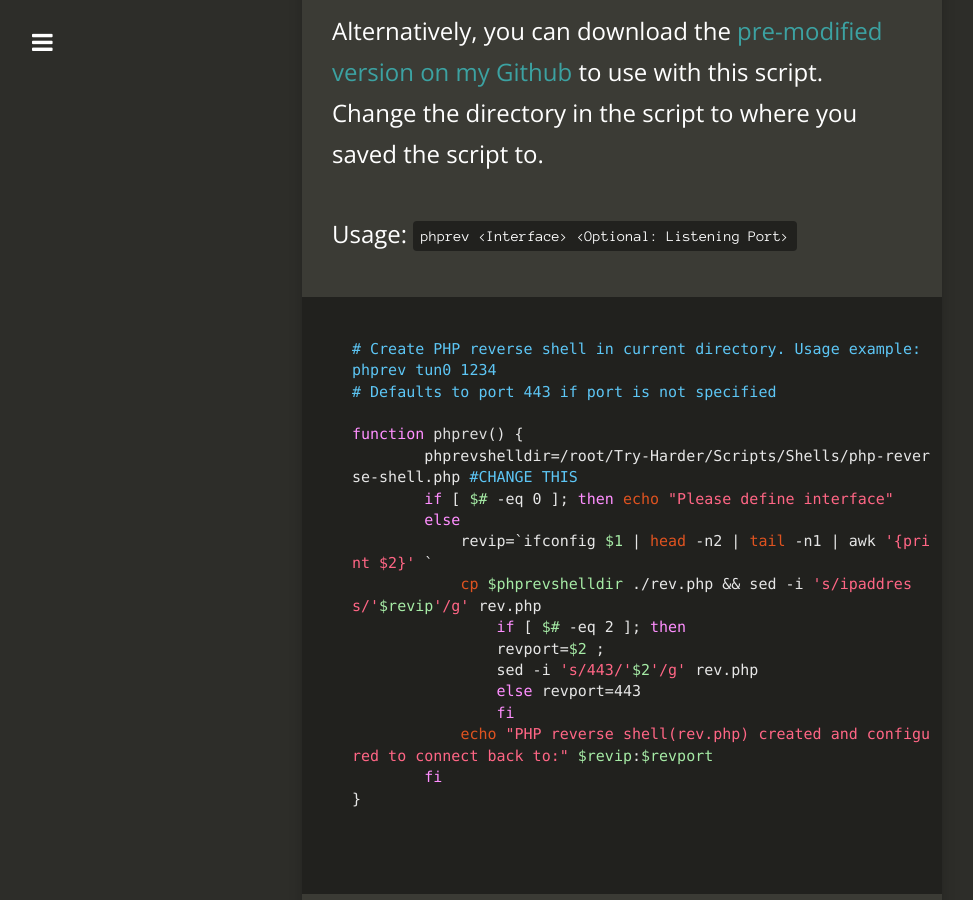
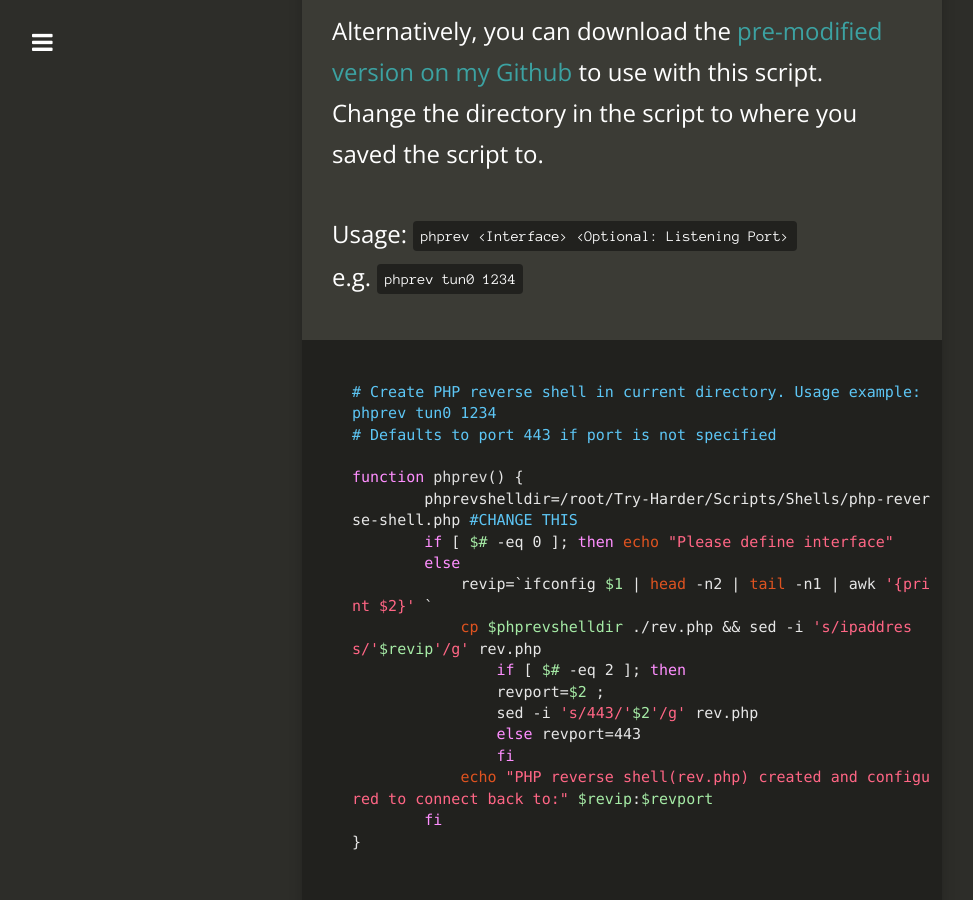
Before and after one commit to Dreamscent/Dreamscent.github.io, a Jekyll site: the page built from _posts/2019-09-21-Kali-Linux-QoL.md, in a window 1280 px wide and 900 px high, scrolled down 1119 px. Shown: the whole window, without its empty margins (18-991 px from the left). Built offline with Jekyll 4.4.1, drawn with Linux system fonts in a browser that asks for light colours; nearby versions of some CDN libraries.

Commit message:
Update 2019-09-21-Kali-Linux-QoL.md

```diff
--- a/_posts/2019-09-21-Kali-Linux-QoL.md
+++ b/_posts/2019-09-21-Kali-Linux-QoL.md
@@ -23,6 +23,7 @@ To use, just append it to your `.bashrc` file in your user's home directory and
 Alternatively, you can download the [pre-modified version on my Github][2] to use with this script. Change the directory in the script to where you saved the script to.
 
 Usage: `phprev <Interface> <Optional: Listening Port>`
+<br>e.g. `phprev tun0 1234`
 
 
 ~~~bash
```
